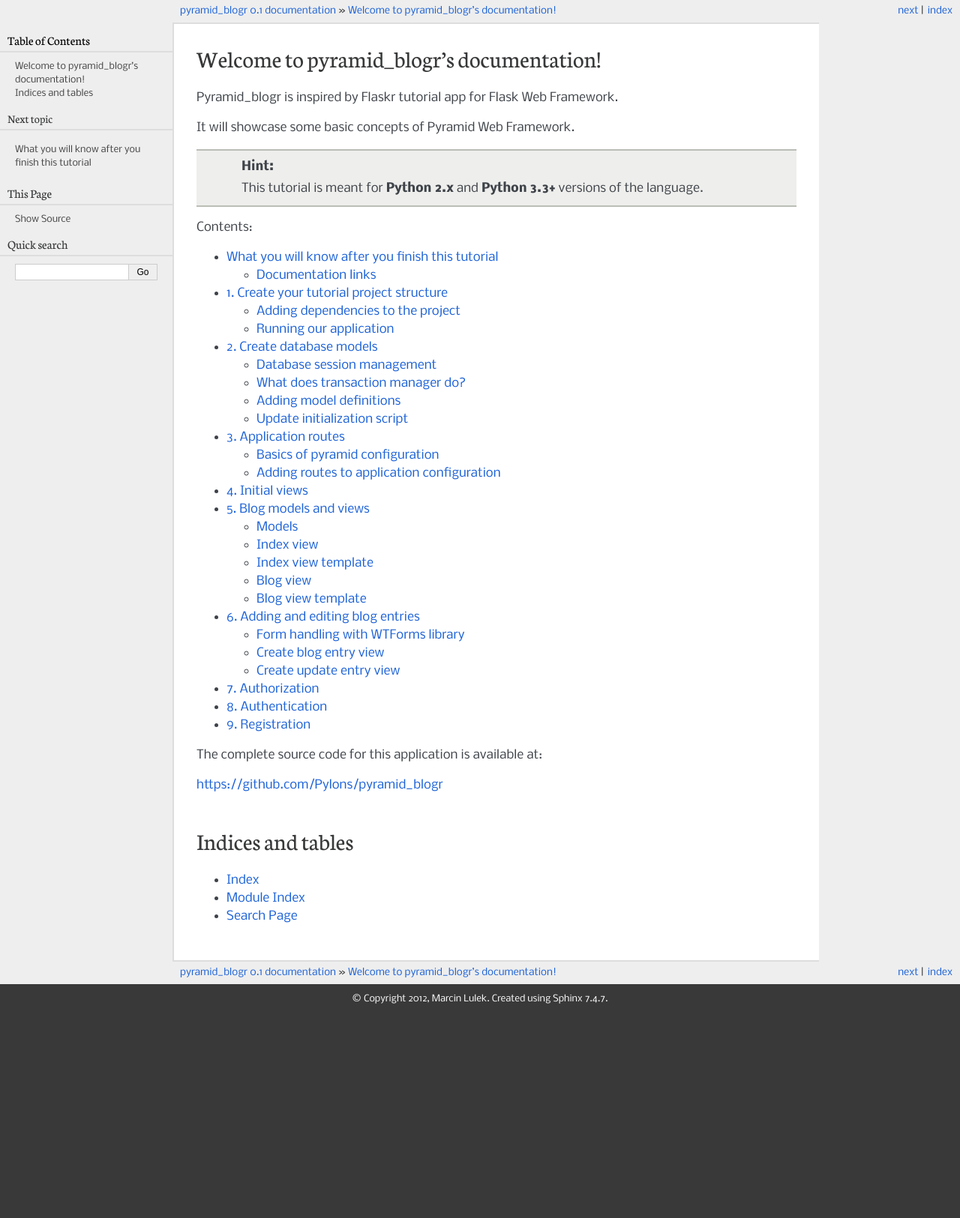
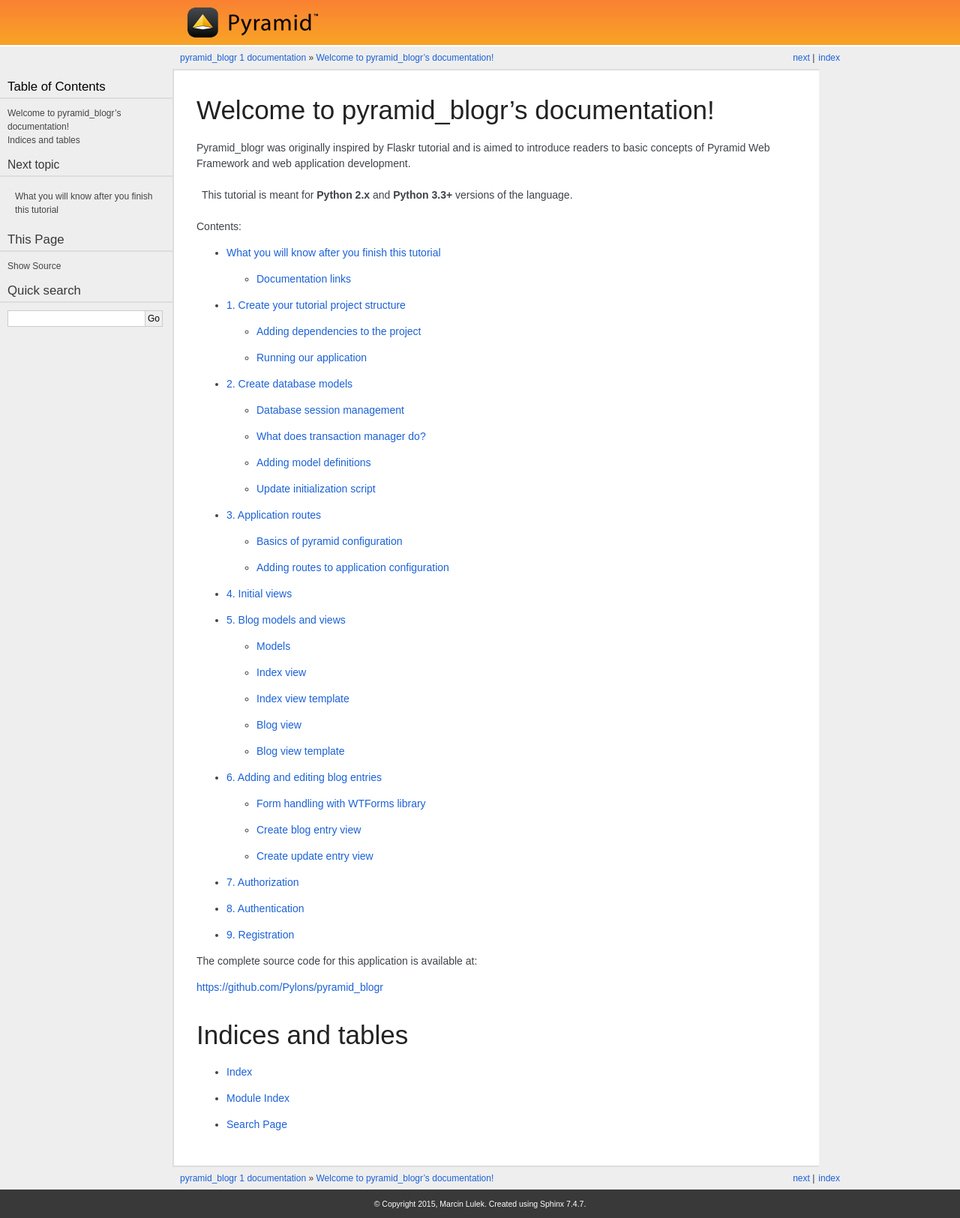
Before and after one commit to Pylons/pyramid_blogr, a Sphinx documentation site: the page built from docs/index.rst, in a window 1280 px wide. Shown: the whole page at 75% size. Built offline with Sphinx 7.4.7, drawn with Linux system fonts in a browser that asks for light colours; some web fonts are replaced; before the commit the page ends 1352 px from its top, so only the background shows below that.

Commit message:
update theme to latest

```diff
--- a/docs/conf.py
+++ b/docs/conf.py
@@ -1,9 +1,10 @@
 # -*- coding: utf-8 -*-
 #
 # pyramid_blogr documentation build configuration file, created by
-# sphinx-quickstart on Tue Sep 18 00:41:25 2012.
+# sphinx-quickstart on Mon Oct 12 22:18:38 2015.
 #
-# This file is execfile()d with the current directory set to its containing dir.
+# This file is execfile()d with the current directory set to its
+# containing dir.
 #
 # Note that not all possible configuration values are present in this
 # autogenerated file.
@@ -11,21 +12,27 @@
 # All configuration values have a default; values that are commented out
 # serve to show the default.
 
-import sys, os
+import sys
+import os
+import pylons_sphinx_themes
 
 # If extensions (or modules to document with autodoc) are in another directory,
 # add these directories to sys.path here. If the directory is relative to the
 # documentation root, use os.path.abspath to make it absolute, like shown here.
 #sys.path.insert(0, os.path.abspath('.'))
 
-# -- General configuration -----------------------------------------------------
+# -- General configuration ------------------------------------------------
 
 # If your documentation needs a minimal Sphinx version, state it here.
 #needs_sphinx = '1.0'
 
-# Add any Sphinx extension module names here, as strings. They can be extensions
-# coming with Sphinx (named 'sphinx.ext.*') or your custom ones.
-extensions = ['sphinx.ext.autodoc', 'sphinx.ext.doctest', 'sphinx.ext.intersphinx', 'sphinx.ext.todo', 'sphinx.ext.coverage', 'sphinx.ext.ifconfig', 'sphinx.ext.viewcode']
+# Add any Sphinx extension module names here, as strings. They can be
+# extensions coming with Sphinx (named 'sphinx.ext.*') or your custom
+# ones.
+extensions = [
+    'sphinx.ext.autodoc',
+    'pylons_sphinx_themes',
+]
 
 # Add any paths that contain templates here, relative to this directory.
 templates_path = ['_templates']
@@ -41,16 +48,16 @@
 
 # General information about the project.
 project = u'pyramid_blogr'
-copyright = u'2012, Marcin Lulek'
+copyright = u'2015, Marcin Lulek'
 
 # The version info for the project you're documenting, acts as replacement for
 # |version| and |release|, also used in various other places throughout the
 # built documents.
 #
 # The short X.Y version.
-version = '0.1'
+version = '1'
 # The full version, including alpha/beta/rc tags.
-release = '0.1'
+release = '1'
 
 # The language for content autogenerated by Sphinx. Refer to documentation
 # for a list of supported languages.
@@ -66,7 +73,8 @@
 # directories to ignore when looking for source files.
 exclude_patterns = ['_build']
 
-# The reST default role (used for this markup: `text`) to use for all documents.
+# The reST default role (used for this markup: `text`) to use for all
+# documents.
 #default_role = None
 
 # If true, '()' will be appended to :func: etc. cross-reference text.
@@ -86,34 +94,16 @@
 # A list of ignored prefixes for module index sorting.
 #modindex_common_prefix = []
 
+# If true, keep warnings as "system message" paragraphs in the built documents.
+#keep_warnings = False
 
-# -- Options for HTML output ---------------------------------------------------
 
-# Add and use Pylons theme
-from subprocess import call, Popen, PIPE
-
-p = Popen('which git', shell=True, stdout=PIPE)
-git = p.stdout.read().strip()
-cwd = os.getcwd()
-_themes = os.path.join(cwd, '_themes')
-
-if not os.path.isdir(_themes):
-    call([git, 'clone', 'git://github.com/Pylons/pylons_sphinx_theme.git',
-            '_themes'])
-else:
-    os.chdir(_themes)
-    call([git, 'checkout', 'master'])
-    call([git, 'pull'])
-    os.chdir(cwd)
-
-sys.path.append(os.path.abspath('_themes'))
-html_theme_path = ['_themes']
-html_theme = 'pyramid'
-html_theme_options = dict(github_url='https://github.com/Pylons/pyramid_blogr')
+# -- Options for HTML output ----------------------------------------------
 
 # The theme to use for HTML and HTML Help pages.  See the documentation for
 # a list of builtin themes.
-#html_theme = 'default'
+html_theme = 'pyramid'
+html_theme_path = pylons_sphinx_themes.get_html_themes_path()
 
 # Theme options are theme-specific and customize the look and feel of a theme
 # further.  For a list of options available for each theme, see the
@@ -143,6 +133,11 @@
 # relative to this directory. They are copied after the builtin static files,
 # so a file named "default.css" will overwrite the builtin "default.css".
 html_static_path = ['_static']
+
+# Add any extra paths that contain custom files (such as robots.txt or
+# .htaccess) here, relative to this directory. These files are copied
+# directly to the root of the documentation.
+#html_extra_path = []
 
 # If not '', a 'Last updated on:' timestamp is inserted at every page bottom,
 # using the given strftime format.
@@ -189,7 +184,7 @@
 htmlhelp_basename = 'pyramid_blogrdoc'
 
 
-# -- Options for LaTeX output --------------------------------------------------
+# -- Options for LaTeX output ---------------------------------------------
 
 latex_elements = {
 # The paper size ('letterpaper' or 'a4paper').
@@ -203,9 +198,10 @@
 }
 
 # Grouping the document tree into LaTeX files. List of tuples
-# (source start file, target name, title, author, documentclass [howto/manual]).
+# (source start file, target name, title,
+#  author, documentclass [howto, manual, or own class]).
 latex_documents = [
-  ('index', 'pyramid_blogr.tex', u'pyramid\\_blogr Documentation',
+  ('c', 'pyramid_blogr.tex', u'pyramid\\_blogr Documentation',
    u'Marcin Lulek', 'manual'),
 ]
 
@@ -230,12 +226,12 @@
 #latex_domain_indices = True
 
 
-# -- Options for manual page output --------------------------------------------
+# -- Options for manual page output ---------------------------------------
 
 # One entry per manual page. List of tuples
 # (source start file, name, description, authors, manual section).
 man_pages = [
-    ('index', 'pyramid_blogr', u'pyramid_blogr Documentation',
+    ('c', 'pyramid_blogr', u'pyramid_blogr Documentation',
      [u'Marcin Lulek'], 1)
 ]
 
@@ -243,13 +239,13 @@
 #man_show_urls = False
 
 
-# -- Options for Texinfo output ------------------------------------------------
+# -- Options for Texinfo output -------------------------------------------
 
 # Grouping the document tree into Texinfo files. List of tuples
 # (source start file, target name, title, author,
 #  dir menu entry, description, category)
 texinfo_documents = [
-  ('index', 'pyramid_blogr', u'pyramid_blogr Documentation',
+  ('c', 'pyramid_blogr', u'pyramid_blogr Documentation',
    u'Marcin Lulek', 'pyramid_blogr', 'One line description of project.',
    'Miscellaneous'),
 ]
@@ -263,6 +259,5 @@
 # How to display URL addresses: 'footnote', 'no', or 'inline'.
 #texinfo_show_urls = 'footnote'
 
-
-# Example configuration for intersphinx: refer to the Python standard library.
-intersphinx_mapping = {'http://docs.python.org/': None}
+# If true, do not generate a @detailmenu in the "Top" node's menu.
+#texinfo_no_detailmenu = False
--- a/docs/index.rst
+++ b/docs/index.rst
@@ -6,9 +6,8 @@
 Welcome to pyramid_blogr's documentation!
 =========================================
 
-Pyramid_blogr is inspired by Flaskr tutorial app for Flask Web Framework.
-
-It will showcase some basic concepts of Pyramid Web Framework.
+Pyramid_blogr was originally inspired by Flaskr tutorial and is aimed to introduce readers to basic concepts of
+Pyramid Web Framework and web application development.
 
 .. hint::
     This tutorial is meant for **Python 2.x** and **Python 3.3+** versions of the language.
```
